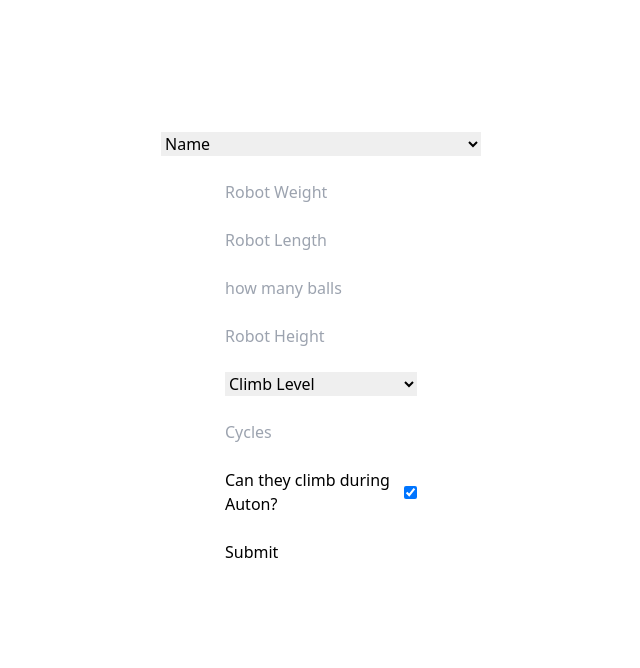
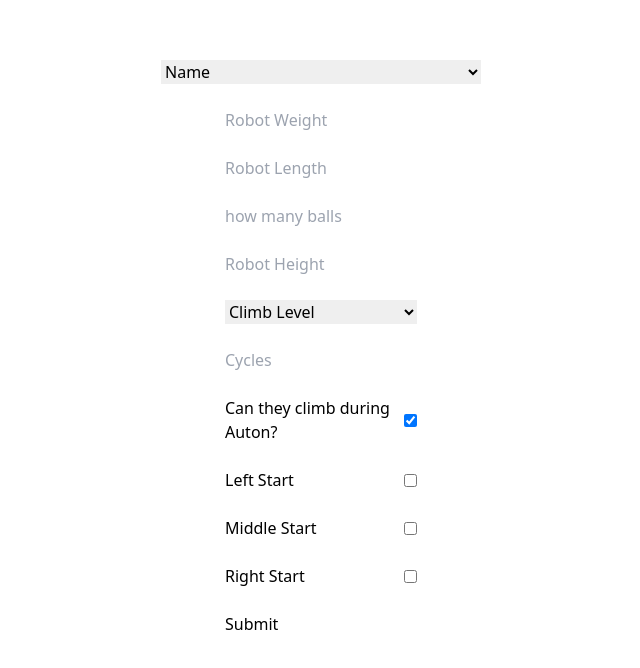
Before and after one commit to FRCTeam834/scouTech26, a SvelteKit app: page /pit in a window 1280 px wide. Shown: the part 212-880 px from the top of the page, without its empty margins (319-959 px from the left). Built offline with nearby package versions, Linux system fonts and the light colour scheme; no server answers.

Commit message:
changed misses to balls scored

```diff
--- a/src/routes/+page.svelte
+++ b/src/routes/+page.svelte
@@ -99,7 +99,7 @@
 
     <h1 class="text-3xl font-bold mt-4">Auton</h1>
 
-    <h1>Misses</h1>
+    <h1>How many balls did they score?</h1>
     <div class="flex w-48 items-center justify-between">
       <button type="button" class="btn" on:click={() => (misses = dec(misses))}>-</button>
       <input type="number" name="misses" bind:value={misses} min="0" class="input w-16 text-center" />
--- a/src/routes/pit/+page.server.ts
+++ b/src/routes/pit/+page.server.ts
@@ -52,6 +52,10 @@ export const actions: Actions = {
       // Auton climb toggle
       const auton_climb = data.get('auton_climb') === 'on';
 
+      const left_start = data.get('left_start') === 'on';
+      const middle_start = data.get('middle_start') === 'on';
+      const right_start = data.get('right_start') === 'on';
+
       await query(
         `
         INSERT INTO robot_scouting (
@@ -62,9 +66,12 @@ export const actions: Actions = {
           ballsHeld,
           cycles,
           climb_height,
-          auton_climb
+          auton_climb,
+          right_start,
+          middle_start,
+          left_start
         )
-        VALUES ($1,$2,$3,$4,$5,$6,$7,$8)
+        VALUES ($1,$2,$3,$4,$5,$6,$7,$8,$9,$10,$11)
         `,
         [
           name,
@@ -74,7 +81,10 @@ export const actions: Actions = {
           ballsHeld,
           cycles,
           climb_height,
-          auton_climb
+          auton_climb,
+          right_start,
+          middle_start,
+          left_start
         ]
       );
 
--- a/src/routes/pit/+page.svelte
+++ b/src/routes/pit/+page.svelte
@@ -105,8 +105,33 @@
 </div>
 
 <div class="flex w-48 items-center justify-between">
+      <h1>Left Start</h1>
+      <input
+        type="checkbox"
+        name="left_start"
+        class="toggle border-indigo-600 bg-indigo-500 checked:border-orange-500 checked:bg-orange-400 checked:text-orange-800"
+      />
+</div>
+<div class="flex w-48 items-center justify-between">
+      <h1>Middle Start</h1>
+      <input
+        type="checkbox"
+        name="middle_start"
+        class="toggle border-indigo-600 bg-indigo-500 checked:border-orange-500 checked:bg-orange-400 checked:text-orange-800"
+      />
+</div>
+<div class="flex w-48 items-center justify-between">
+      <h1>Right Start</h1>
+      <input
+        type="checkbox"
+        name="right_start"
+        class="toggle border-indigo-600 bg-indigo-500 checked:border-orange-500 checked:bg-orange-400 checked:text-orange-800"
+      />
+</div>
 
+<div class="flex w-48 items-center justify-between">
     <button type="submit" class="btn">Submit</button>
+
 </div>
 </div>
 </form>
```
